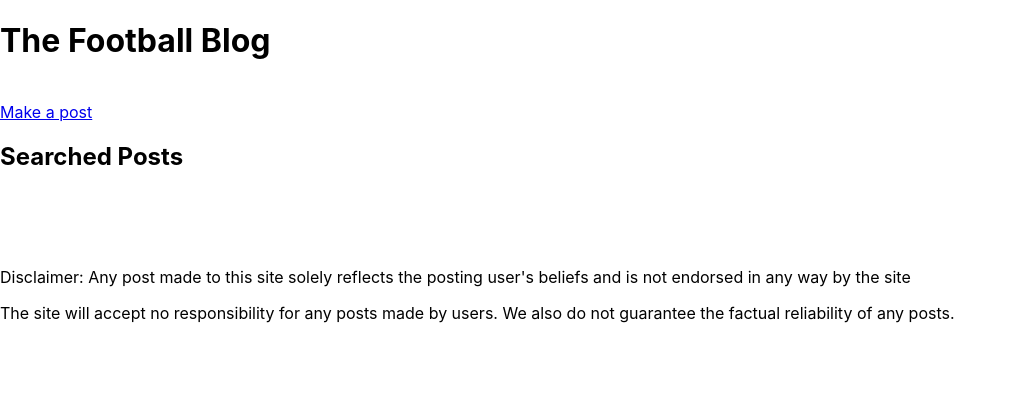
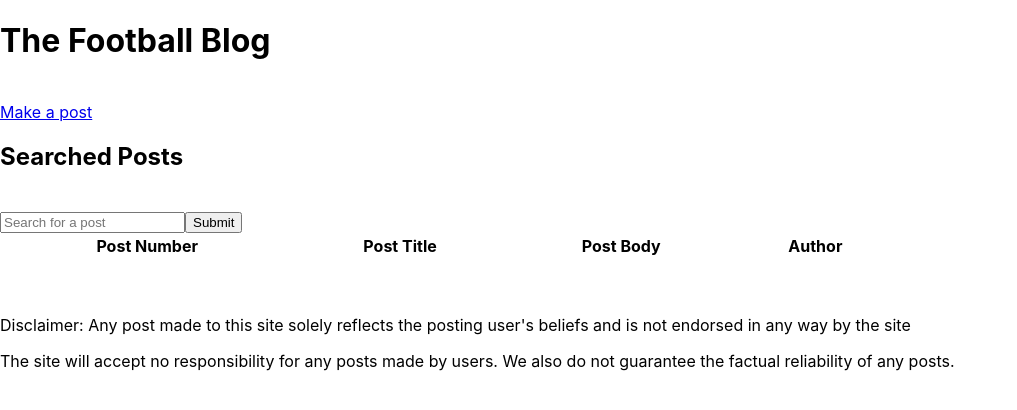
Before and after one commit to HarryYelland/Secure-Blog, a React (Create React App) app in the folder frontend/: page /search in a window 1280 px wide. Shown: the top 410 px of the page, without its empty margins (0-1017 px from the left). Built offline with nearby package versions, Linux system fonts and the light colour scheme; no server answers.

Commit message:
Working search function

```diff
--- a/frontend/src/components/SearchPosts.js
+++ b/frontend/src/components/SearchPosts.js
@@ -1,33 +1,62 @@
-import Axios from "axios";
-import React, {useState, useEffect} from 'react';
+import React, {Fragment, useState, useEffect} from 'react';
+import './style.css';
 
 function SearchPosts() {
-    sessionStorage.setItem("search", "test");
-    var search = {"search": sessionStorage.getItem("search")};
-    async function postJSON(data) {
-        try {
-          const response = await fetch("http://localhost:3001/search-posts", {
-            method: "POST",
-            headers: {
-              "Content-Type": "application/json",
-            },
-            body: JSON.stringify(data),
-          });
+    const [searches, setSearches] = useState("");
+    const [posts, setPosts] = useState([])
 
-          const result = await response.json();
-          console.log("Success:", result);
-        } catch (error) {
-          console.error("Error:", error);
-        }
+    const onSubmitForm = async (e) => {
+      e.preventDefault();
+      try {
+        const response = await fetch(`http://localhost:3001/search-posts/?search=${searches}`);
+        const parseResponse = await response.json();
+
+        //console.log(parseResponse);
+        setPosts(parseResponse);
+      } catch (error) {
+        console.error(error.message)
       }
-      postJSON(search);
+    }
 
     return (
-        <div>
+      <Fragment>
         <a href="/post">Make a post</a>
         <h2>Searched Posts</h2>
         <br/>
+        <div className='container'>
+          <form onSubmit={onSubmitForm}>
+            <input type="text" name="search"
+            placeholder="Search for a post"
+            className='search'
+            value={searches}
+            onChange={e => setSearches(e.target.value)}
+            />
+            <button className="btn">Submit</button>
+          </form>
+        <table>
+          <thead>
+            <tr>
+              <th>Post Number</th>
+              <th>Post Title</th>
+              <th>Post Body</th>
+              <th>Author</th>
+            </tr>
+          </thead>
+          <tbody>
+              {
+                posts.map(post => (
+                  <tr>
+                    <td>{post.post_id}</td>
+                    <td>{post.post_title}</td>
+                    <td>{post.post_body}</td>
+                    <td>{post.username}</td>
+                  </tr>
+                ))
+              }
+          </tbody>
+        </table>
         </div>
+      </Fragment>
     )
 }
 export default SearchPosts;
--- /dev/null
+++ b/frontend/src/components/style.css
@@ -0,0 +1,12 @@
+table {
+    width: 70%;
+    text-align: center;
+}
+
+tbody{
+    width:100%;
+}
+
+thead{
+    width:100%;
+}
```
Also changed, not shown: 1 other file (tests, documents, lock files or other folders).
